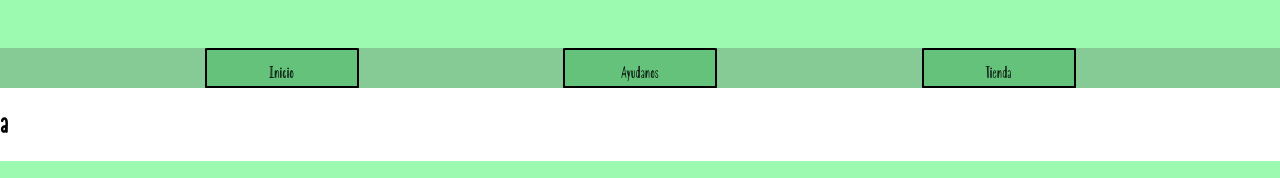
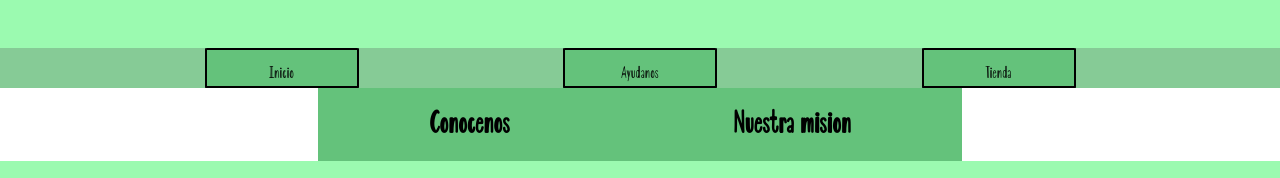
Before and after one commit to jmhr0/diw_sitio_Rogelio_Villaverde, a website built with Parcel: page src/index.html in a window 1280 px wide. Shown: the part 183-361 px from the top of the page. Built offline with nearby package versions, Linux system fonts and the light colour scheme.

Commit message:
avances en index y tienda

```diff
--- a/src/assets/styles/scss/layouts/_index.scss
+++ b/src/assets/styles/scss/layouts/_index.scss
@@ -1,3 +1,17 @@
 body{
     margin: 0;
 }
+
+.index_Main{
+background-color: #64c27b ;
+margin-left: 39.7vh;
+margin-right: 39.7vh;
+display: flex;
+justify-content: space-around;
+}
+.main_Seccion1,
+.main_Seccion2{
+h1{
+    @include tipografiaTitulos();
+}
+}
--- a/src/index.html
+++ b/src/index.html
@@ -12,7 +12,14 @@
         <include src="./views/header.html"></include>
     </header>
         <include src="./views/zonaNav.html"></include>
-    <h1>a</h1>
+    <div class="index_Main">
+        <div class="main_Seccion1">
+            <h1>Conocenos</h1>
+        </div>
+        <div class="main_Seccion2">
+            <h1>Nuestra mision</h1>
+        </div>
+    </div>
 
 
 </body>
```
